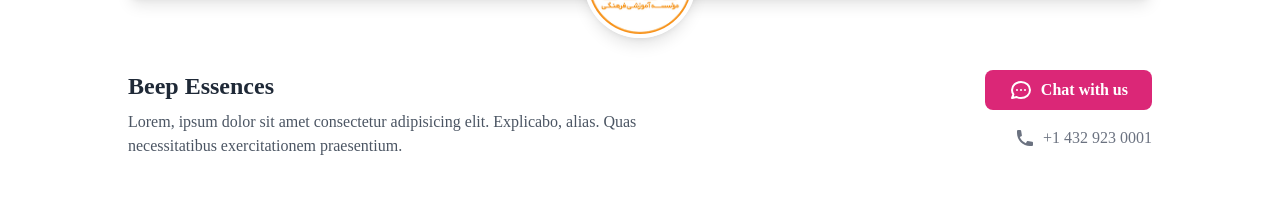
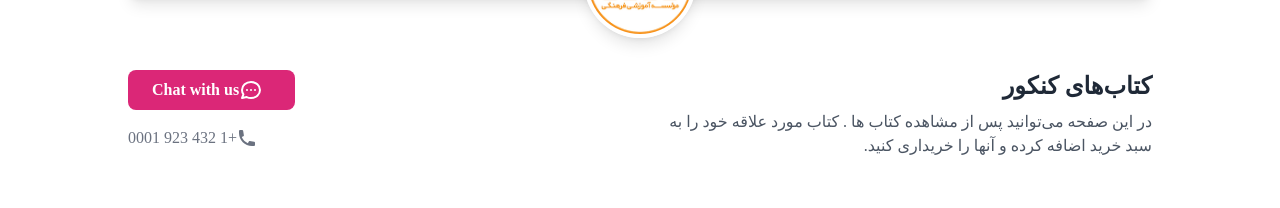
Before and after one commit to Mohsen-graphyy/gozineh-2, a Vue app: page / in a window 1280 px wide. Shown: the part 316-524 px from the top of the page. Built offline with nearby package versions, Linux system fonts and the light colour scheme.

Commit message:
💄 change css style for direction

```diff
--- a/index.html
+++ b/index.html
@@ -1,9 +1,9 @@
-<!DOCTYPE html>
-<html lang="en">
+<!doctype html>
+<html lang="fa">
   <head>
-    <meta charset="UTF-8">
-    <link rel="icon" href="/favicon.ico">
-    <meta name="viewport" content="width=device-width, initial-scale=1.0">
+    <meta charset="UTF-8" />
+    <link rel="icon" href="/favicon.ico" />
+    <meta name="viewport" content="width=device-width, initial-scale=1.0" />
     <title>Vite App</title>
   </head>
   <body>
--- a/src/assets/base.css
+++ b/src/assets/base.css
@@ -4,4 +4,5 @@
 
 body {
   font-family: vazir;
+  direction: rtl;
 }
--- a/src/components/header/TheHeader.vue
+++ b/src/components/header/TheHeader.vue
@@ -1,6 +1,9 @@
 <template>
   <header class="mb-2 px-4 shadow sticky top-0 z-50 bg-white">
     <div class="relative mx-auto flex max-w-screen-lg py-4 flex-row items-center justify-between">
+      <NuxtLink to="/" class="flex items-center text-2xl font-black" href="/">
+        <img src="/images/logo.png" class="w-auto h-10" />
+      </NuxtLink>
       <nav
         aria-label="Header Navigation"
         class="flex w-fit items-center bg-orange-100 border border-solid border-orange-400 rounded-3xl p-1"
@@ -8,9 +11,6 @@
         <p class="mx-2 text-sm text-orange-500 font-bold">محسن پیری</p>
         <img src="/images/avatar.jpg" class="w-10 h-10 rounded-3xl object-cover" />
       </nav>
-      <NuxtLink to="/" class="flex items-center text-2xl font-black" href="/">
-        <img src="/images/logo.png" class="w-auto h-10" />
-      </NuxtLink>
     </div>
   </header>
 </template>
--- a/src/views/HomeView.vue
+++ b/src/views/HomeView.vue
@@ -5,10 +5,10 @@
       class="mt-10 flex flex-col items-start justify-center space-y-4 py-8 px-4 sm:flex-row sm:space-y-0 md:justify-between lg:px-0"
     >
       <div class="max-w-lg">
-        <h1 class="text-2xl font-bold text-gray-800">Beep Essences</h1>
+        <h1 class="text-2xl font-bold text-gray-800">کتاب‌های کنکور</h1>
         <p class="mt-2 text-gray-600">
-          Lorem, ipsum dolor sit amet consectetur adipisicing elit. Explicabo, alias. Quas
-          necessitatibus exercitationem praesentium.
+          در این صفحه می‌توانید پس از مشاهده کتاب ها . کتاب مورد علاقه خود را به سبد خرید اضافه کرده
+          و آنها را خریداری کنید.
         </p>
       </div>
       <div class="">
```
Also changed, not shown: src/assets/main.css (+0 -7 lines).
